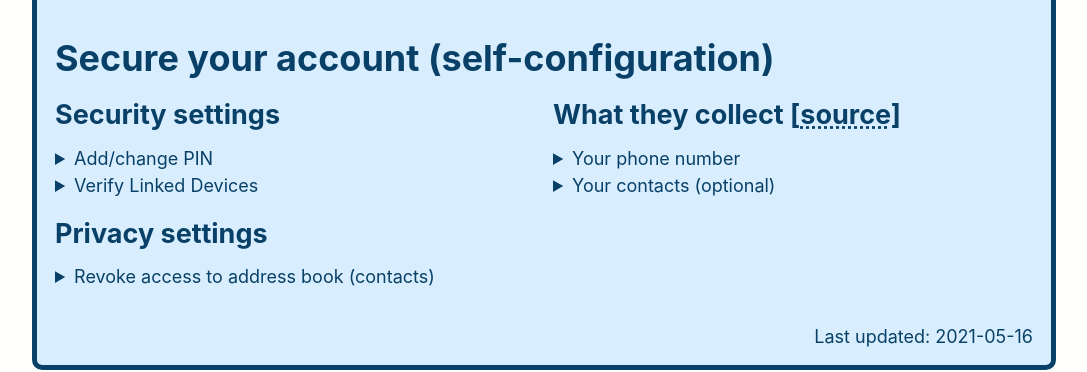
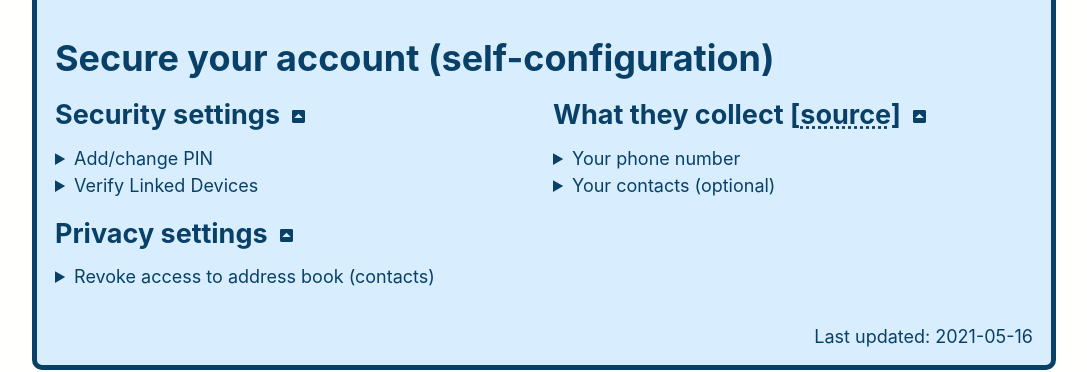
Before and after one commit to timharek/everyday-privacy, a Jekyll site: the page built from _services/signal.md, in a window 1280 px wide. Shown: the part 470-842 px from the top of the page, without its empty margins (96-1183 px from the left). Built offline with Jekyll 4.4.1, drawn with Linux system fonts in a browser that asks for light colours.

Commit message:
Add collapse all button
Signed-off-by: Tim Hårek Andreassen <tim@harek.dev>

```diff
--- /dev/null
+++ b/_includes/components/button.close.html
@@ -0,0 +1,14 @@
+<button class="close" onclick="collapseDetails()">
+    {% include components/button.close.svg %}
+</button>
+
+<script>
+    function collapseDetails() {
+        const parent = event.target.parentNode.parentNode.parentNode.parentNode;
+        const parentDetails = parent.querySelectorAll("details");
+
+        parentDetails.forEach((detail) => {
+            detail.removeAttribute("open");
+        });
+    }
+</script>
--- a/_includes/components/list-details.html
+++ b/_includes/components/list-details.html
@@ -1,5 +1,9 @@
 <div class="expand-box">
-    <h2>{{ include.title }}</h2>
+    <h2>{{ include.title }}
+        <button class="close" onclick="collapseDetails()">
+            {% include components/button.close.svg %}
+        </button>
+    </h2>
     {% for item in include.array %}
     <details>
         <summary>
--- a/_layouts/service.html
+++ b/_layouts/service.html
@@ -51,7 +51,10 @@ layout: default
             </div>
             {% endif %}
             <div>
-                <h2>What they collect [<a href="{{ page.policy }}">source</a>]</h2>
+                <h2>
+                    What they collect [<a href="{{ page.policy }}">source</a>]
+                    {% include components/button.close.html %}
+                </h2>
                 {% for item in page.collect %}
                 <details>
                     <summary>{{ item.what }}</summary>
--- a/assets/_sass/components/_buttons.scss
+++ b/assets/_sass/components/_buttons.scss
@@ -39,4 +39,17 @@ button,
         width: 100%;
         @include button-primary();
     }
+    &.close {
+        background-color: transparent;
+        box-shadow: none;
+        border: none;
+        cursor: pointer;
+        width: 25px;
+        height: 25px;
+        color: var(--color-primary);
+
+        &:hover {
+            color: var(--color-gray);
+        }
+    }
 }
```
Also changed, not shown: _pages/my-services.html (+3 -27 lines), _includes/components/button.close.svg (added).
